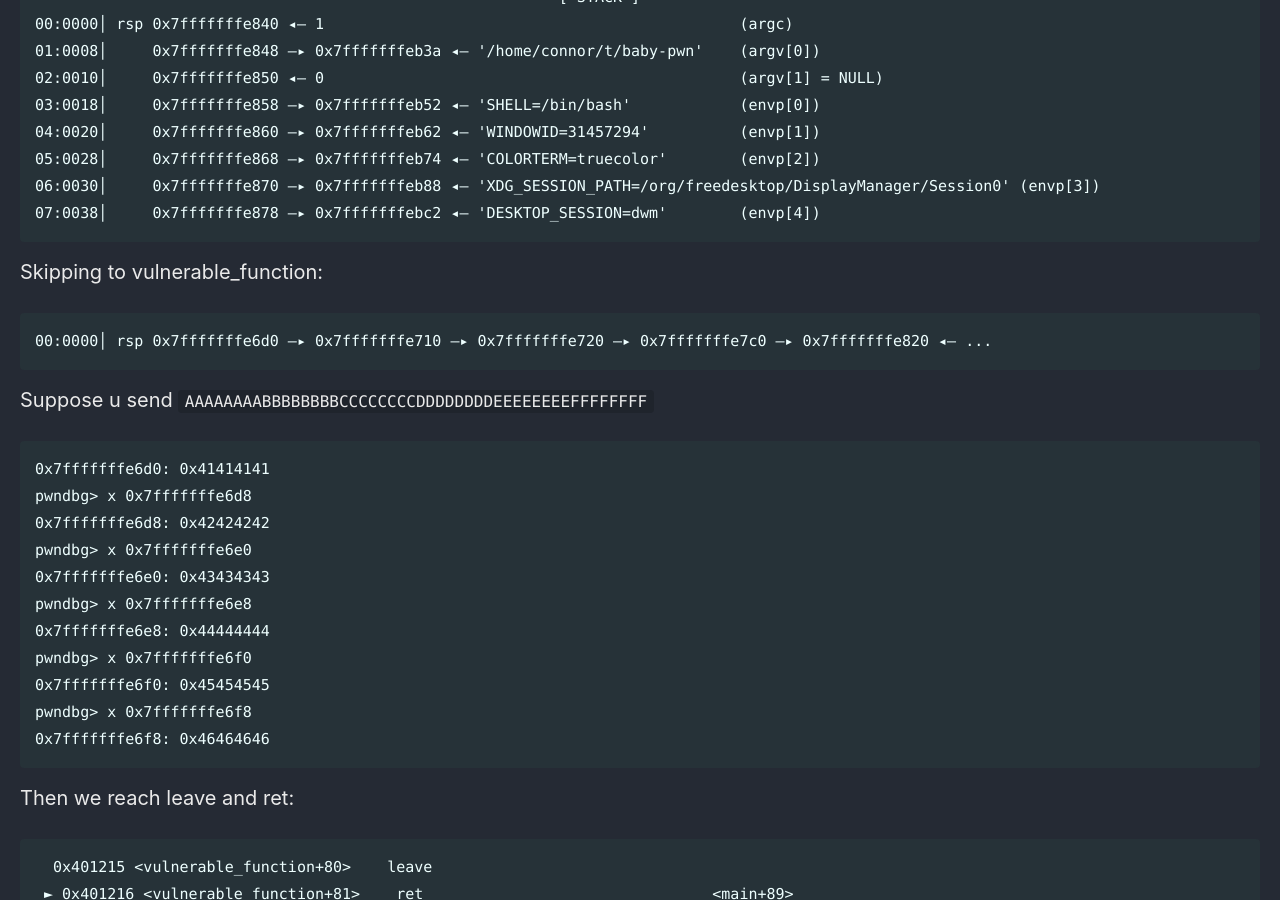
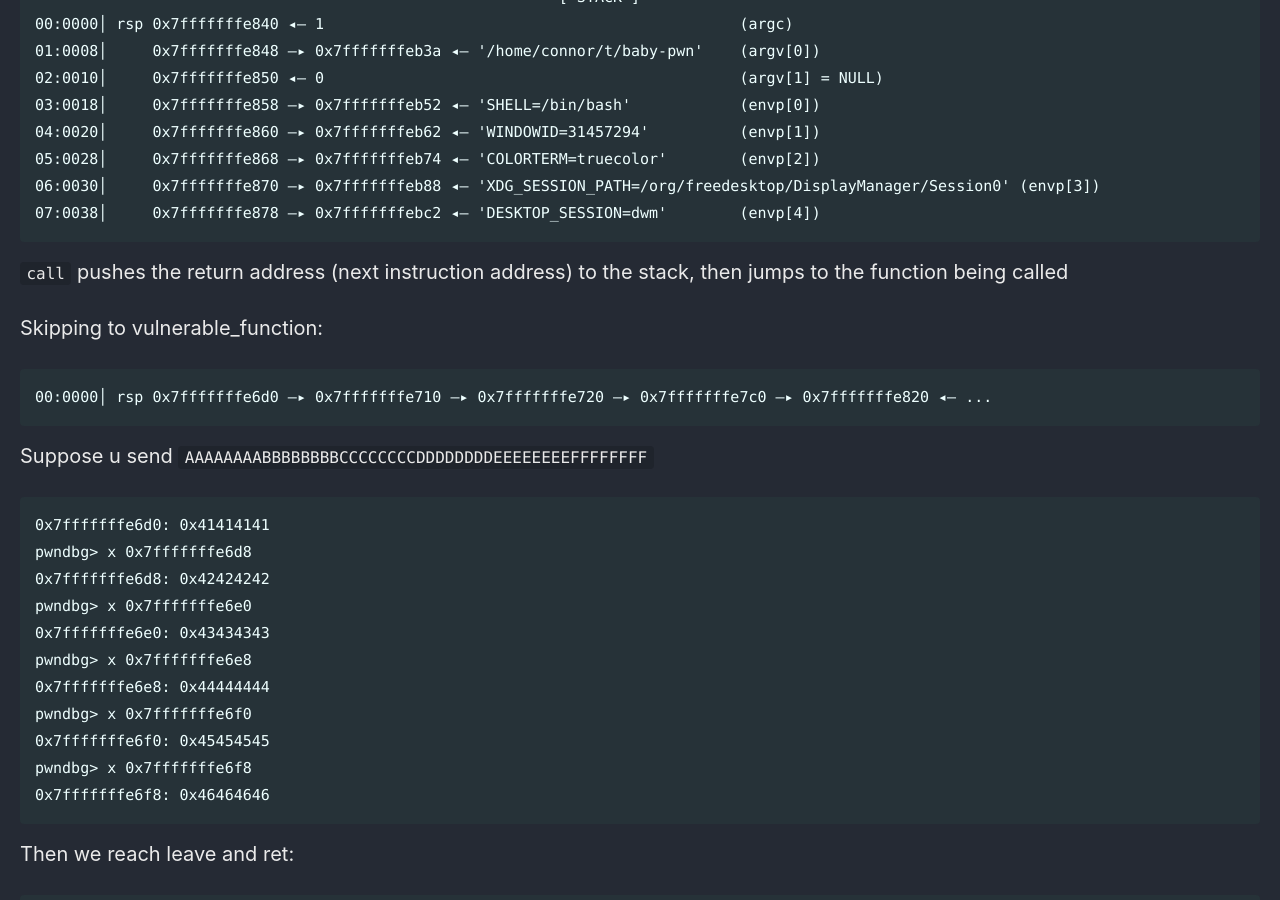
Before and after one commit to Connor-McCartney/Connor-McCartney.github.io, a Jekyll site: the page built from _pages/misc/pwn.md, in a window 1280 px wide and 900 px high, scrolled down 32024 px. Built offline with Jekyll 4.4.1, drawn with Linux system fonts in a browser that asks for light colours; cached includes are drawn as plain includes.

Commit message:
Update pwn.md

````diff
--- a/_pages/misc/pwn.md
+++ b/_pages/misc/pwn.md
@@ -1312,6 +1312,9 @@ pwndbg> r
 ```
 
 
+`call` pushes the return address (next instruction address) to the stack, then jumps to the function being called
+
+
 Skipping to vulnerable_function:
 
 ```
````
